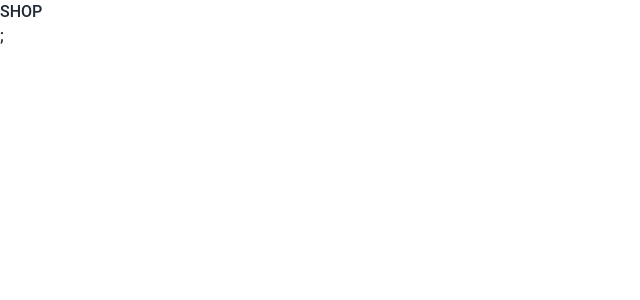
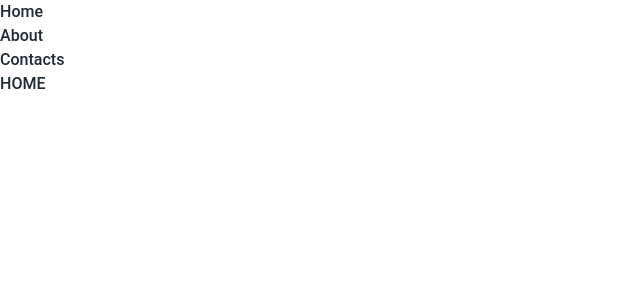
Before and after one commit to DenisHristov12/ShopApp, a React (Vite) app in the folder UniversalShop/: page / in a window 1280 px wide. Shown: the top 300 px of the page, without its empty margins (0-640 px from the left). Built offline with nearby package versions, Linux system fonts and the light colour scheme.

Commit message:
Build Navigation Layout

```diff
--- a/UniversalShop/package.json
+++ b/UniversalShop/package.json
@@ -12,6 +12,7 @@
   "dependencies": {
     "react": "^18.3.1",
     "react-dom": "^18.3.1",
+    "react-router-dom": "^7.1.5",
     "styled-components": "^6.1.14"
   },
   "devDependencies": {
--- a/UniversalShop/src/App.jsx
+++ b/UniversalShop/src/App.jsx
@@ -1,10 +1,32 @@
+import About from './pages/About';
+import Contacts from './pages/Contacts';
+import Error from './pages/Error';
+import Home from './pages/Home';
+import Layout from './pages/Layout';
 import GlobalStyles from './styles/GlobalStyles';
+import { createBrowserRouter, RouterProvider } from 'react-router-dom';
+
+const router = createBrowserRouter([
+  {
+    path: '/',
+    element: <Layout />,
+    errorElement: <Error />,
+    children: [
+      { path: '/', element: <Home /> },
+      {
+        path: '/about',
+        element: <About />,
+      },
+      { path: '/contacts', element: <Contacts /> },
+    ],
+  },
+]);
 
 function App() {
   return (
     <>
       <GlobalStyles />
-      <div>SHOP</div>;
+      <RouterProvider router={router} />
     </>
   );
 }
--- /dev/null
+++ b/UniversalShop/src/pages/About.jsx
@@ -0,0 +1,5 @@
+function About() {
+  return <div>ABOUT</div>;
+}
+
+export default About;
--- /dev/null
+++ b/UniversalShop/src/pages/Contacts.jsx
@@ -0,0 +1,5 @@
+function Contacts() {
+  return <div>CONTACTS</div>;
+}
+
+export default Contacts;
--- /dev/null
+++ b/UniversalShop/src/pages/Error.jsx
@@ -0,0 +1,15 @@
+import MainNav from '../ui/MainNav';
+
+function Error() {
+  return (
+    <>
+      <MainNav />
+      <main>
+        <h1>An error occured!</h1>
+        <p>Could not find this page!</p>
+      </main>
+    </>
+  );
+}
+
+export default Error;
--- /dev/null
+++ b/UniversalShop/src/pages/Home.jsx
@@ -0,0 +1,5 @@
+function Home() {
+  return <div>HOME</div>;
+}
+
+export default Home;
--- /dev/null
+++ b/UniversalShop/src/pages/Layout.jsx
@@ -0,0 +1,15 @@
+import { Outlet } from 'react-router-dom';
+import MainNav from '../ui/MainNav';
+
+function Layout() {
+  return (
+    <>
+      <MainNav />
+      <main>
+        <Outlet />
+      </main>
+    </>
+  );
+}
+
+export default Layout;
--- /dev/null
+++ b/UniversalShop/src/ui/MainNav.jsx
@@ -0,0 +1,27 @@
+import { NavLink } from 'react-router-dom';
+
+function MainNav() {
+  return (
+    <header>
+      <nav>
+        <ul>
+          <li>
+            <NavLink
+              to="/"
+              end>
+              Home
+            </NavLink>
+          </li>
+          <li>
+            <NavLink to="/about">About</NavLink>
+          </li>
+          <li>
+            <NavLink to="/contacts">Contacts</NavLink>
+          </li>
+        </ul>
+      </nav>
+    </header>
+  );
+}
+
+export default MainNav;
```
Also changed, not shown: 1 other file (tests, documents, lock files or other folders).
